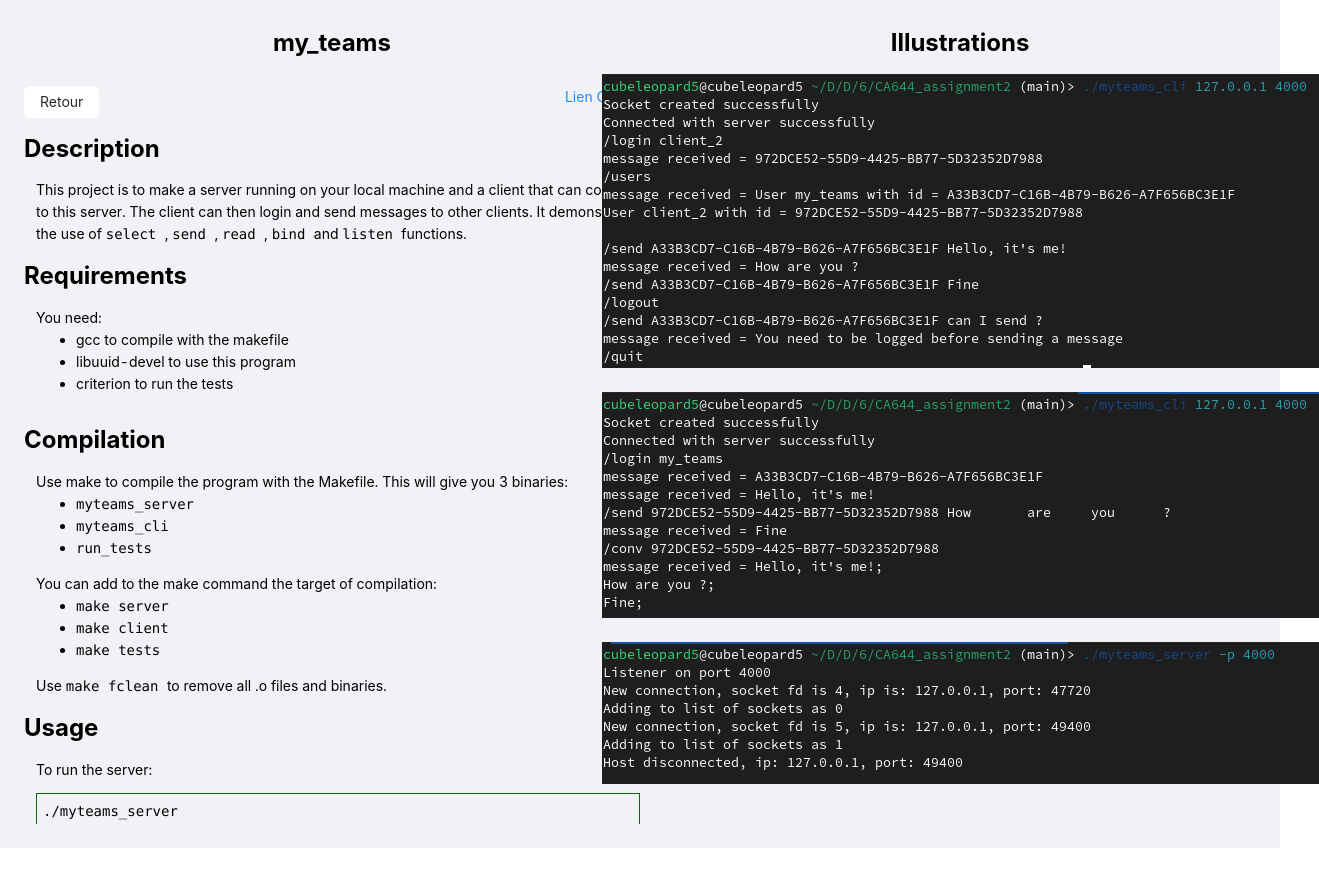
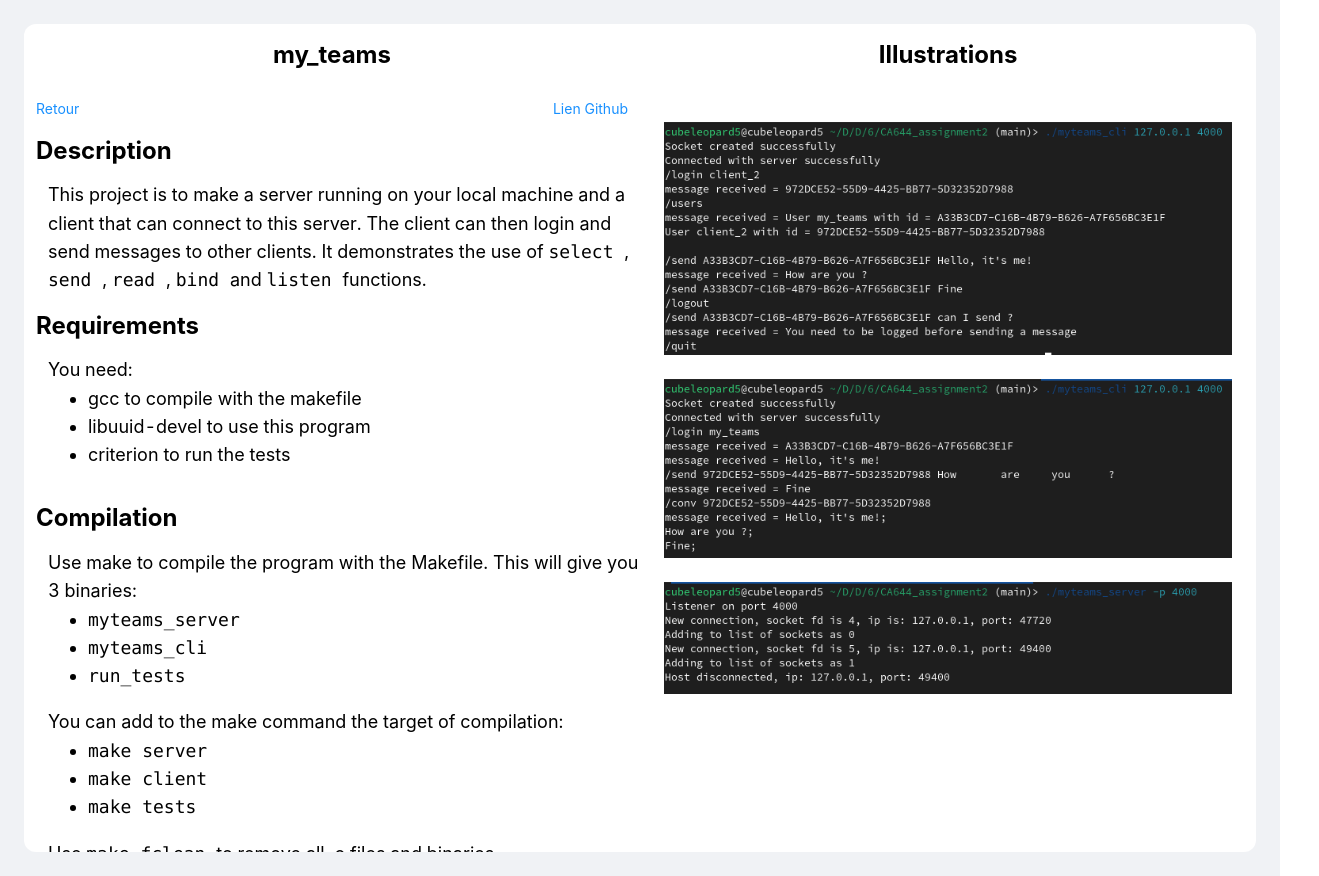
Before and after one commit to CubeLeopard5/app-front, a Nuxt app: page /my_teams in a window 1280 px wide. Shown: the whole page, 1319 px wide, since content can reach past the window. Before the commit the page ends 848 px from the top, so only its background shows below. Built offline with nearby package versions, Linux system fonts and the light colour scheme.

Commit message:
reworking my_teams page

```diff
--- a/layouts/default.vue
+++ b/layouts/default.vue
@@ -1,5 +1,4 @@
 <template>
-    <a-layout>
         <!--a-layout-header :style="{ 'background': store.themes[store.themes.selected].primary }">
             <Header/>
         </a-layout-header-->
@@ -8,7 +7,6 @@
                 <NuxtPage/>
             </a-layout-content>
         </a-layout>
-    </a-layout>
 </template>
 
 <script setup>
--- a/pages/my_teams.vue
+++ b/pages/my_teams.vue
@@ -1,19 +1,19 @@
 <template>
-    <div :style="{ 'color': store.themes[store.themes.selected].text }">
-        <a-row>
-            <a-col :span="12" class="col-text">
-                <span class="title" style="display: flex; flex-direction: row; justify-content: center; margin-bottom: 12px;"> my_teams </span>
-                <div style="display: flex; flex-direction: row; justify-content: space-between;">
-                    <a-button type="text" style="background: white; border-radius: 6px;"> Retour </a-button>
-                    <a href="https://github.com/CubeLeopard5/my_teams" target="_blank"> Lien Github</a>
+    <div :style="{ 'color': store.themes[store.themes.selected].text }" class="box">
+        <div class="col-text">
+            <span class="title" style="margin-bottom: 12px; margin-top: 12px;"> my_teams </span>
+            <div style="display: flex; flex-direction: row; align-items: center; width: 100%; justify-content: space-between;">
+                <NuxtLink to="/" style="margin-left: 12px;"> Retour </NuxtLink>
+                <a href="https://github.com/CubeLeopard5/my_teams" target="_blank" style="margin-right: 12px;"> Lien Github</a>
+            </div>
+            <div class="description">
+                <div class="descriptin-box">
+                    <span class="title" style="padding-left: 12px;"> Description </span>
+                    <span style="padding-left: 24px;"> This project is to make a server running on your local machine and a client that can connect to this server. The client can then login and send messages to other clients. It demonstrates the use of <code> select </code>, <code> send </code>, <code> read </code>, <code> bind </code> and <code> listen </code> functions. </span>
                 </div>
-                <div class="bloc">
-                    <span class="title"> Description </span>
-                    <span style="padding-left: 12px;"> This project is to make a server running on your local machine and a client that can connect to this server. The client can then login and send messages to other clients. It demonstrates the use of <code> select </code>, <code> send </code>, <code> read </code>, <code> bind </code> and <code> listen </code> functions. </span>
-                </div>
-                <div class="bloc">
-                    <span class="title"> Requirements </span>
-                    <div style="padding-left: 12px;">
+                <div class="descriptin-box">
+                    <span class="title" style="padding-left: 12px;"> Requirements </span>
+                    <div style="padding-left: 24px;">
                         <span> You need: </span>
                         <ul>
                             <li> gcc to compile with the makefile </li>
@@ -22,9 +22,9 @@
                         </ul>
                     </div>
                 </div>
-                <div class="bloc">
-                    <span class="title"> Compilation </span>
-                    <div style="padding-left: 12px;">
+                <div class="descriptin-box">
+                    <span class="title" style="padding-left: 12px;"> Compilation </span>
+                    <div style="padding-left: 24px;">
                         <span> Use make to compile the program with the Makefile. This will give you 3 binaries: </span>
                         <ul>
                             <li> <code> myteams_server </code> </li>
@@ -40,9 +40,9 @@
                         <span> Use <code> make fclean </code> to remove all .o files and binaries. </span>
                     </div>
                 </div>
-                <div class="bloc">
-                    <span class="title"> Usage </span>
-                    <div style="padding-left: 12px;" class="bloc">
+                <div class="descriptin-box">
+                    <span class="title" style="padding-left: 12px;"> Usage </span>
+                    <div style="display: flex; flex-direction: column; padding-left: 24px;" >
                         <span> To run the server: </span>
                         <code class="code-text"> ./myteams_server </code>
                         <span> This will make the server running on 127.0.0.1 and to use the default port 4000. You can add the option -p or --port to change the port number. </span>
@@ -53,9 +53,9 @@
                         <code class="code-text"> ./run_tests </code>
                     </div>
                 </div>
-                <div class="bloc">
-                    <span class="title"> Program commands </span>
-                    <div style="padding-left: 12px;" class="bloc">
+                <div class="descriptin-box">
+                    <span class="title" style="padding-left: 12px;"> Program commands </span>
+                    <div style="display: flex; flex-direction: column; padding-left: 24px;">
                         <span> Display help: </span>
                         <code class="code-text"> /help </code>
                         <span> Login with a username: </span>
@@ -75,16 +75,16 @@
                         <code class="code-text"> /quit </code>
                     </div>
                 </div>
-            </a-col>
-            <a-col :span="12" style="display: flex; flex-direction: column; align-items: center; margin-top: 24px;">
-                <span class="title" style="margin-bottom: 12px;"> Illustrations </span>
-                <div style="display: flex; flex-direction: column; align-items: center; gap: 24px;">
-                    <img src="@/assets/my_teams_1.png" alt="">
-                    <img src="@/assets/my_teams_2.png" alt="">
-                    <img src="@/assets/my_teams_3.png" alt="">
-                </div>
-            </a-col>
-        </a-row>
+            </div>
+        </div>
+        <div class="col-text">
+            <span class="title" style="margin-bottom: 12px; margin-top: 12px;"> Illustrations </span>
+            <div class="box-images">
+                <img src="@/assets/my_teams_1.png" alt="" style="width: 100%;">
+                <img src="@/assets/my_teams_2.png" alt="" style="width: 100%;">
+                <img src="@/assets/my_teams_3.png" alt="" style="width: 100%;">
+            </div>
+        </div>
     </div>
 </template>
 
@@ -95,6 +95,15 @@ const store = useMainStore();
 </script>
 
 <style scoped>
+.box {
+    background: white;
+    border-radius: 12px;
+    margin: 24px;
+    display: flex;
+    flex-direction: row;
+    justify-content: space-around;
+}
+
 .code-text {
     border: solid 1px #0f6a08;
     padding: 6px 6px 6px 6px;
@@ -103,22 +112,37 @@ const store = useMainStore();
 .col-text {
     display: flex;
     flex-direction: column;
+    align-items: center;
+    width: 50%;
     gap: 12px;
-    padding-left: 24px;
-    overflow-y: scroll;
-    height: 100vh;
-    margin-bottom: 24px;
-    margin-top: 24px;
 }
 
-.col-text::-webkit-scrollbar {
+.description {
+    display: flex;
+    flex-direction: column;
+    gap: 12px;
+    height: 90vh;
+    overflow-y: scroll;
+    font-size: 18px;
+}
+
+.description::-webkit-scrollbar {
     display: none;
 }
 
-.bloc {
+.descriptin-box {
     display: flex;
     flex-direction: column;
     gap: 12px;
+}
+
+.box-images {
+    display: flex;
+    flex-direction: column;
+    align-items: center;
+    gap: 24px;
+    width: 100%;
+    padding: 24px;
 }
 
 .title {
```
